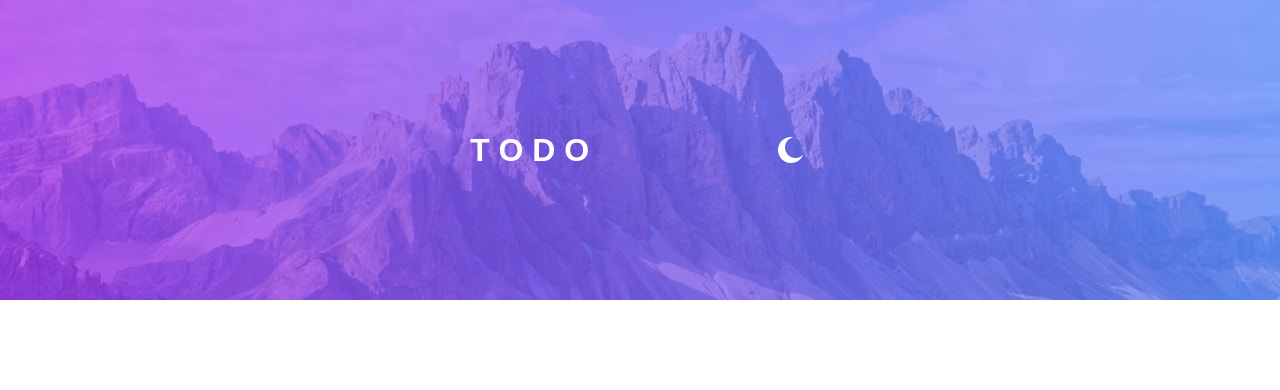
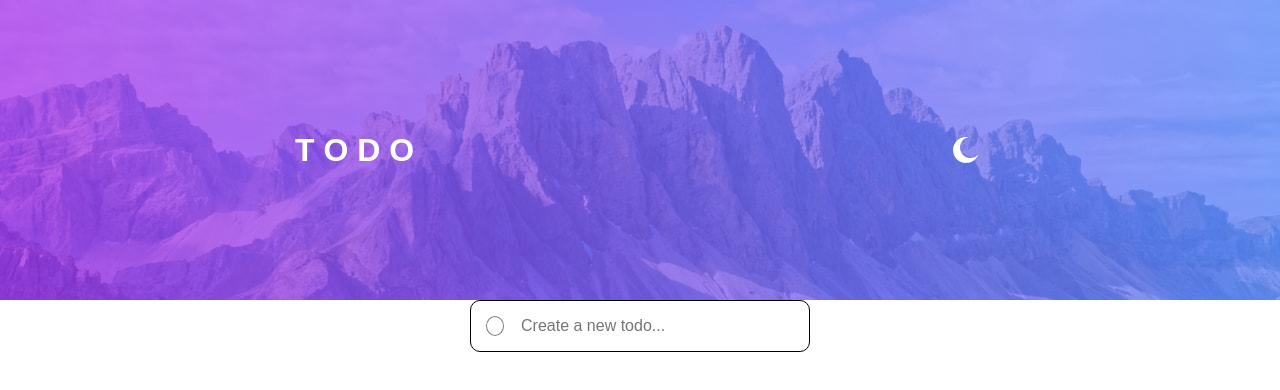
Before and after one commit to R3sty/react-to-do, a React (Vite) app: page / in a window 1280 px wide. Shown: the top 390 px of the page. Built offline with nearby package versions, Linux system fonts and the light colour scheme.

Commit message:
layout: Added a form input for users to add tasks.

```diff
--- a/src/App.css
+++ b/src/App.css
@@ -1,3 +1,3 @@
-.app {
-  min-height: 100vh;
+main {
+  width: 100%;
 }
--- a/src/App.tsx
+++ b/src/App.tsx
@@ -1,11 +1,13 @@
 import "./App.css";
 import Header from "./components/Header";
+import MainSection from "./components/MainSection";
 
 function App() {
   return (
-    <>
+    <main>
       <Header />
-    </>
+      <MainSection />
+    </main>
   );
 }
 
--- a/src/components/Header.css
+++ b/src/components/Header.css
@@ -22,7 +22,7 @@ h1 {
   color: #fff;
 }
 
-button {
+.theme-btn {
   border: none;
   background: none;
   cursor: pointer;
@@ -39,6 +39,10 @@ img:hover {
     max-width: 100%;
     height: 250px;
   }
+
+  .header-wrapper {
+    max-width: 690px;
+  }
 }
 
 @media (min-width: 1024px) {
--- a/src/components/Header.tsx
+++ b/src/components/Header.tsx
@@ -6,7 +6,7 @@ export default function Header() {
     <header className="headerContainer">
       <div className="header-wrapper">
         <h1>T O D O</h1>
-        <button aria-label="Theme toggle">
+        <button className="theme-btn" aria-label="Theme toggle">
           <img src={logo} />
         </button>
       </div>
--- /dev/null
+++ b/src/components/MainSection.css
@@ -0,0 +1,7 @@
+.main-container {
+  display: flex;
+  flex-direction: column;
+  justify-content: center;
+  align-items: center;
+  max-width: 100%;
+}
--- /dev/null
+++ b/src/components/MainSection.tsx
@@ -0,0 +1,10 @@
+import "./MainSection.css";
+import TodoForm from "./TodoForm";
+
+export default function MainSection() {
+  return (
+    <div className="main-container">
+      <TodoForm />
+    </div>
+  );
+}
--- /dev/null
+++ b/src/components/TodoForm.css
@@ -0,0 +1,23 @@
+form {
+  display: flex;
+  flex-direction: row;
+  gap: 15px;
+  border: 1px solid black;
+  width: 100%;
+  max-width: 340px;
+  padding: 15px;
+  border-radius: 10px;
+  background-color: #fff;
+}
+
+.input-circle {
+  height: 20px;
+  width: 20px;
+  border-radius: 50%;
+  border: 1px solid rgba(0, 0, 0, 0.5);
+}
+
+input {
+  border: none;
+  width: 100%;
+}
--- /dev/null
+++ b/src/components/TodoForm.tsx
@@ -0,0 +1,10 @@
+import "./TodoForm.css";
+
+export default function TodoForm() {
+  return (
+    <form>
+      <div className="input-circle"></div>
+      <input type="text" placeholder="Create a new todo..." />
+    </form>
+  );
+}
```
